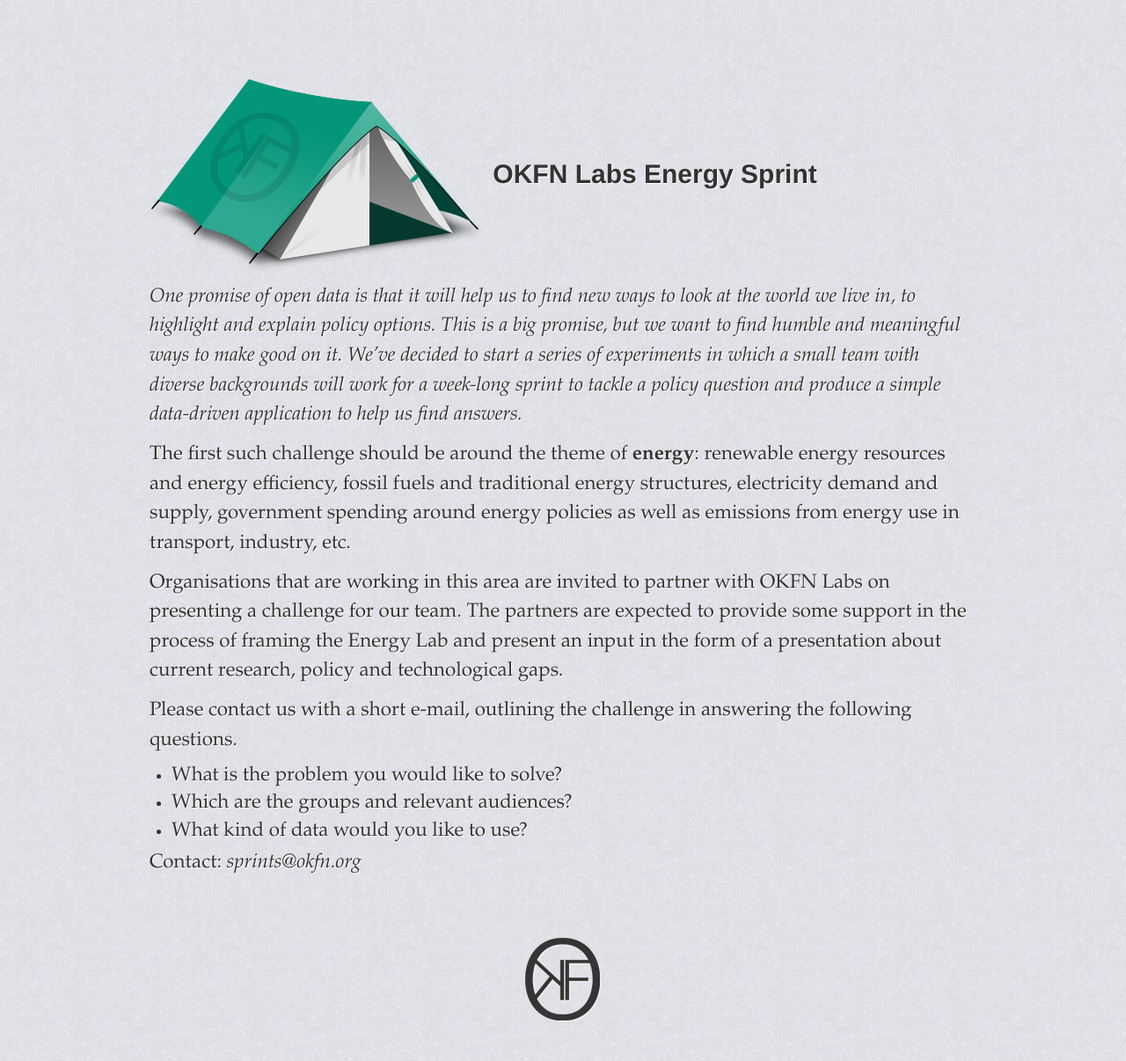
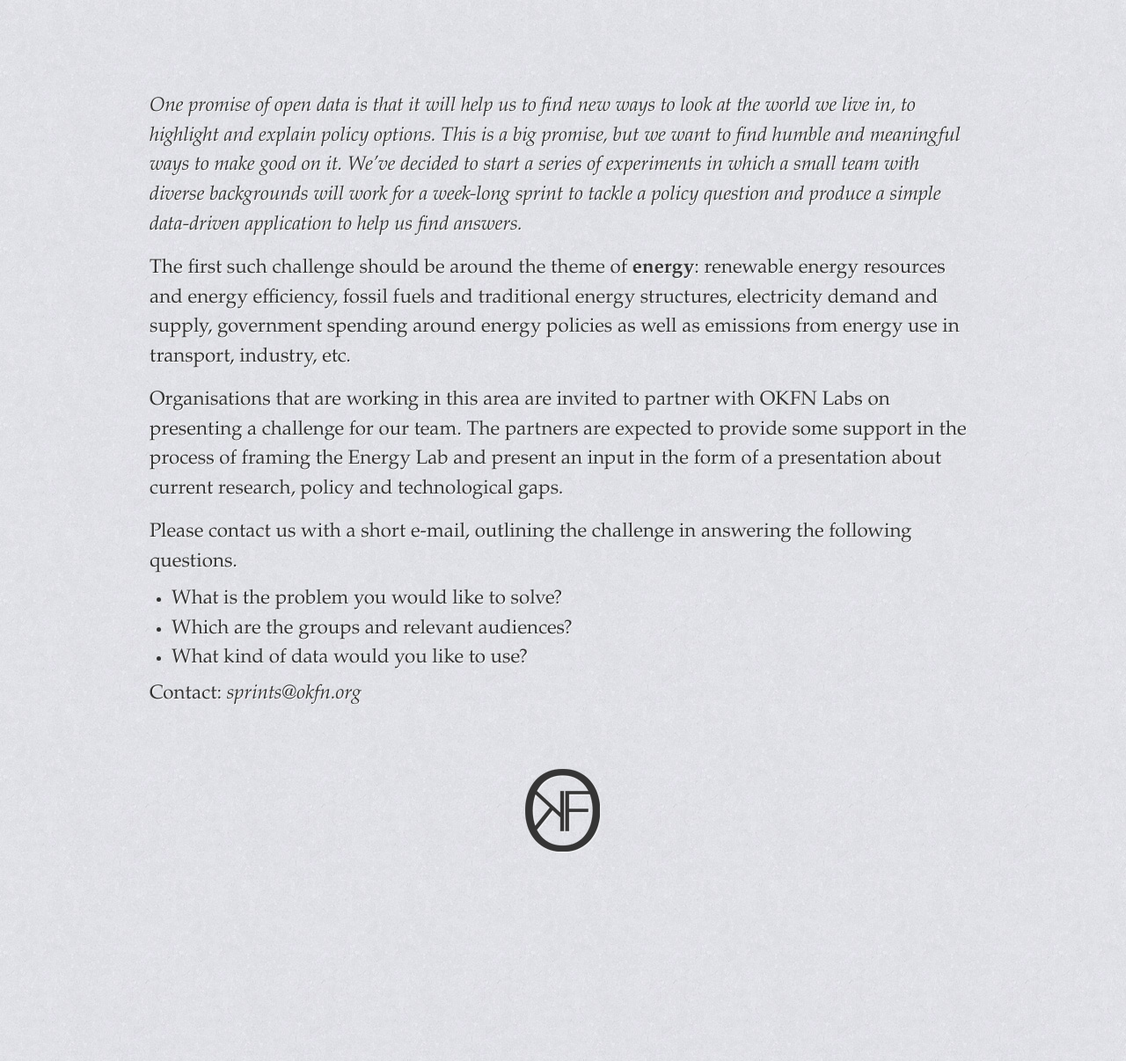
Before and after one commit to okfn/sprints.okfnlabs.org, a Jekyll site: the page built from index.md, in a window 1280 px wide. Shown: the whole page at 88% size. Built offline with Jekyll 4.4.1, drawn with Linux system fonts in a browser that asks for light colours; some web fonts are replaced; Markdown is read by kramdown in place of the engine named in the settings; after the commit the page ends 1014 px from its top, so only the background shows below that.

Commit message:
Update energy page

```diff
--- a/_layouts/default.html
+++ b/_layouts/default.html
@@ -10,9 +10,6 @@
 <body>
   <div class="container">
     <div class="placeholder">
-      <h1>
-        <img src="/img/tent.png">
-        {{page.title}}</h1>
       {{content}}
     </div>
     <footer>
--- a/css/style.css
+++ b/css/style.css
@@ -10,12 +10,22 @@ body {
   padding-top: 4em;
 }
 
+img.logo {
+  float: left;
+  margin-right: 2em;
+}
+
 h1 {
   font-family: "OpenSansBold", "Helvetica Neue", sans-serif;
 }
 
+h1 small {
+  margin-top: 0.7em;
+  display: block;
+}
+
 p {
-  margin-top: 0.5em;
+  margin-top: 0.7em;
 }
 
 p.teaser {
@@ -23,7 +33,7 @@ p.teaser {
 }
 
 li {
-  margin-top: 0.6em;
+  margin-top: 0.7em;
 }
 
 footer {
```
Also changed, not shown: energy/index.md (added, +28 -0 lines).
